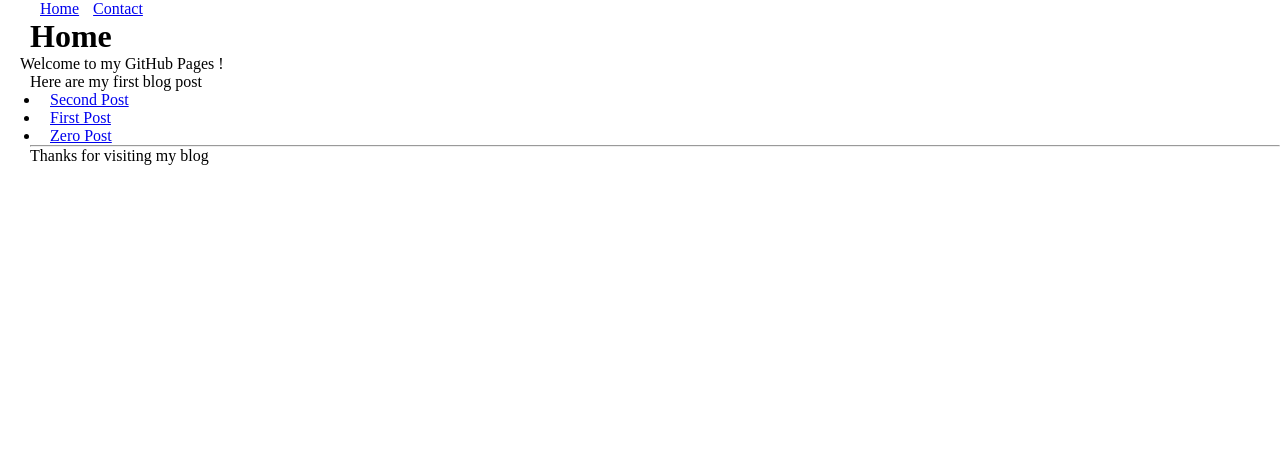
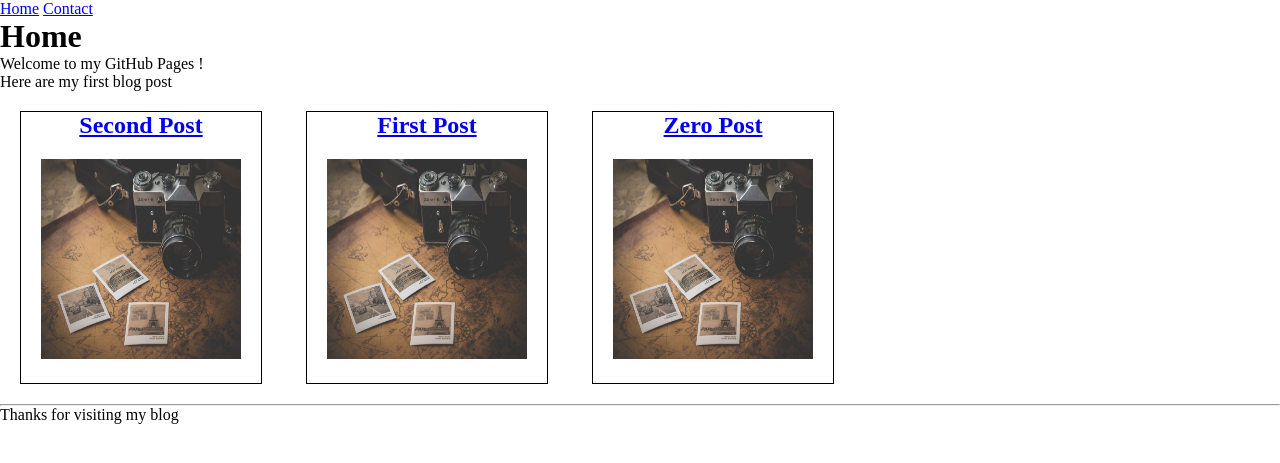
Before and after one commit to xkrdudrlf/xkrdudrlf.github.io, a Jekyll site: the page built from index.html, in a window 1280 px wide. Shown: the top 463 px of the page. Built offline with Jekyll 4.4.1, drawn with Linux system fonts in a browser that asks for light colours.

Commit message:
skeleton being bulit up(thumbnail added)

```diff
--- a/_posts/2021-04-30-zero.html
+++ b/_posts/2021-04-30-zero.html
@@ -1,6 +1,7 @@
 ---
 layout: default
 title: Zero Post
+image: /images/img1.jpg
 ---
 
 <h1>Blog</h1>
--- a/_posts/2021-05-01-first.html
+++ b/_posts/2021-05-01-first.html
@@ -1,6 +1,7 @@
 ---
-  layout: default
-  title: First Post
+layout: default
+title: First Post
+image: /images/img1.jpg
 ---
 
 <h1>Blog</h1>
--- a/index.html
+++ b/index.html
@@ -8,11 +8,10 @@ Welcome to my GitHub Pages !
 
 <p>Here are my first blog post</p>
 
-<ul>
-  <!-- Display in chronological order -->
-  {% for post in site.posts %}
-  <li>
-    <a href="{{ post.url }}">{{ post.title }}</a>
-  </li>
-  {% endfor %}
-</ul>
+<!-- Display in chronological order -->
+{% for post in site.posts %}
+<div class="thumbnail">
+  <h2><a href="{{ post.url }}">{{ post.title }}</a></h2>
+  <img src="{{ post.image }}" alt="img" />
+</div>
+{% endfor %}
--- a/style.css
+++ b/style.css
@@ -1,7 +1,6 @@
 * {
   padding: 0;
   margin: 0;
-  margin-left: 10px;
   box-sizing: border-box;
 }
 
@@ -9,3 +8,16 @@ img {
   height: 300px;
   width: 300px;
 }
+
+.thumbnail {
+  display: inline-block;
+  margin: 20px;
+  border: 1px solid black;
+  text-align: center;
+}
+
+.thumbnail img {
+  height: 200px;
+  width: 200px;
+  margin: 20px;
+}
```
Also changed, not shown: _posts/2021-05-02-second.html (deleted, +0 -8 lines), _posts/2021-05-02-second.md (added, +13 -0 lines).
